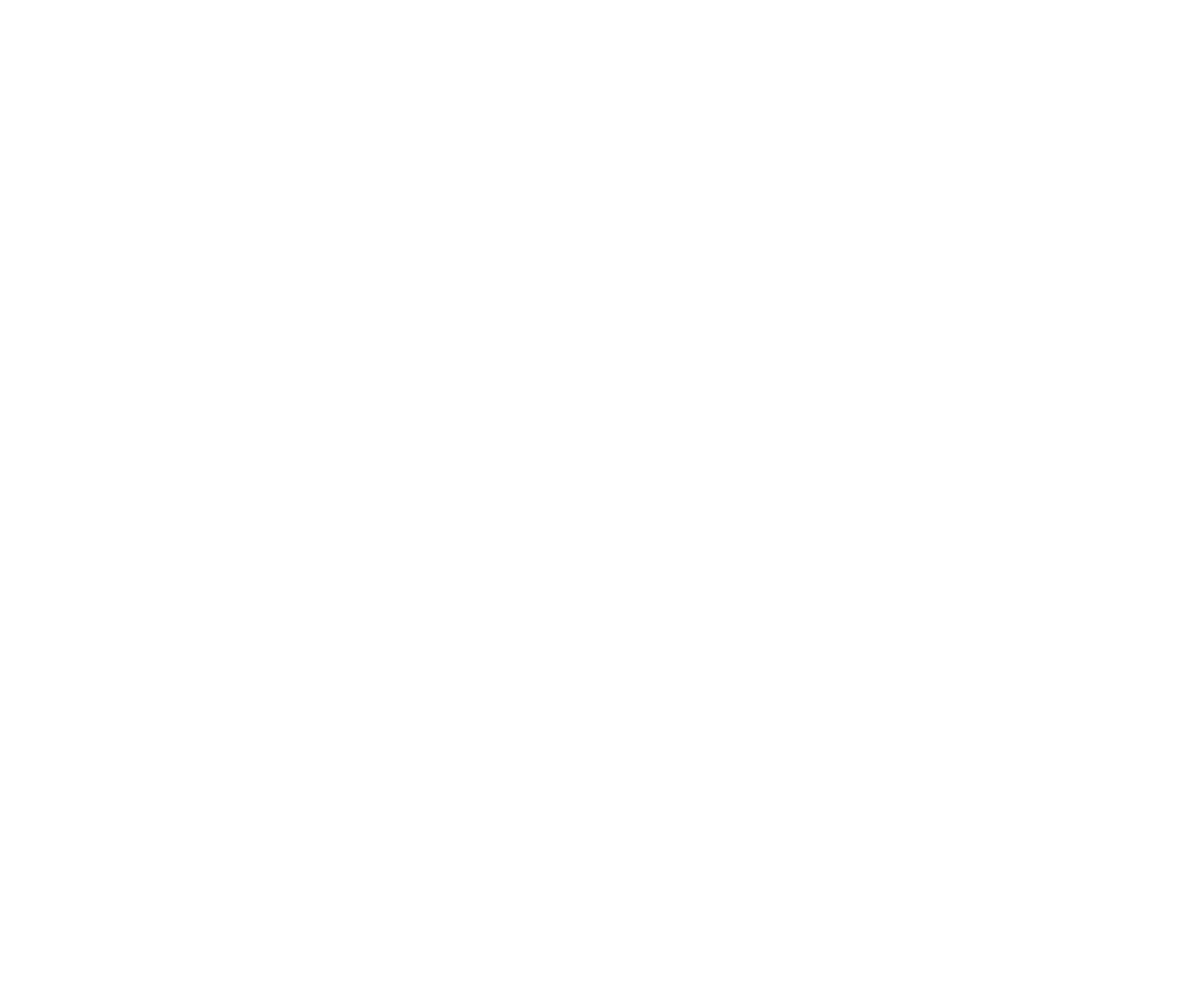
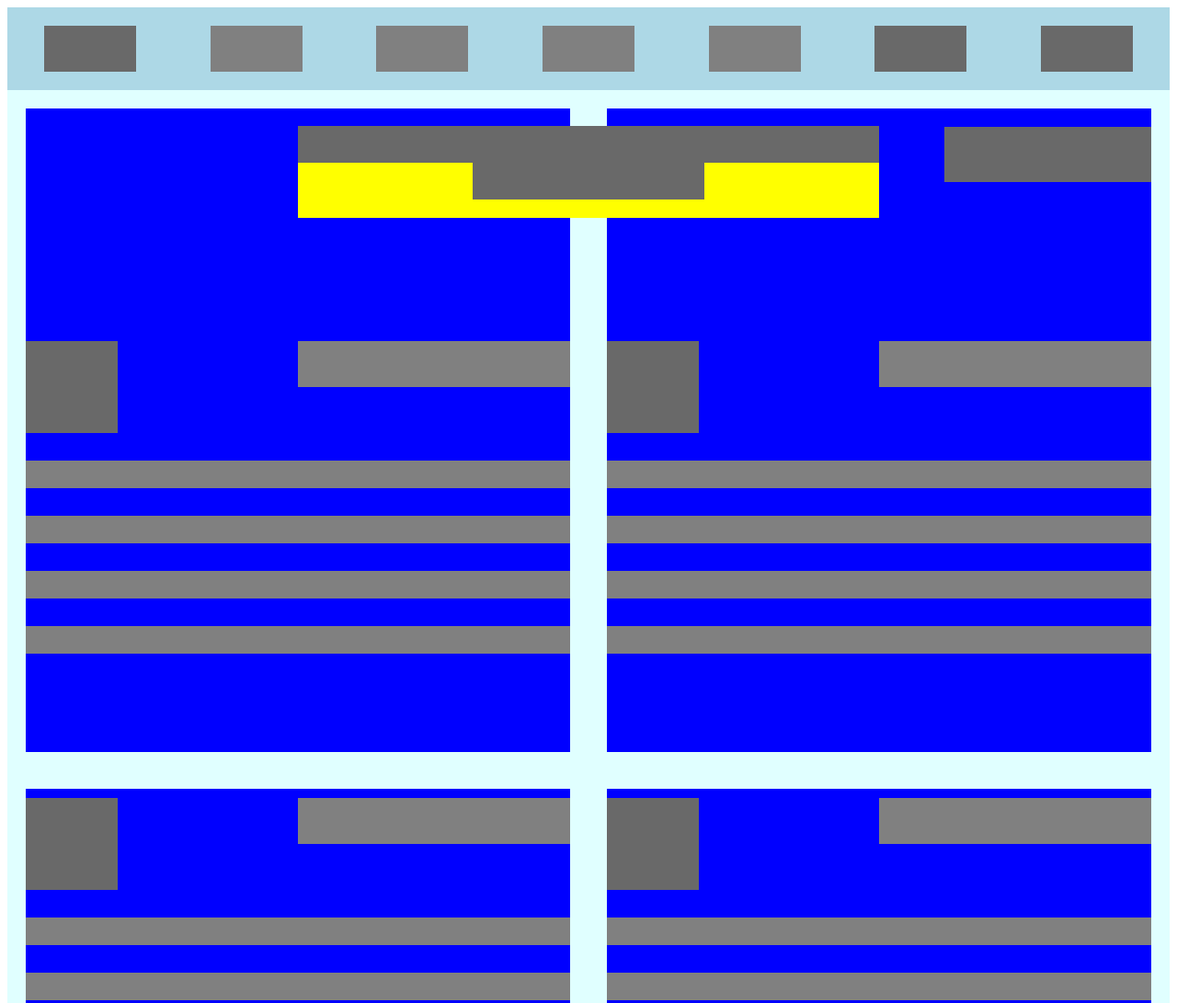
Before and after one commit to CodeSurfer3022/Smashing-Heatmap, a plain HTML site: page index.html in a window 1280 px wide. Shown: the top 1091 px of the page at 92% size. Before the commit the page ends 800 px from the top, so only its background shows below. Drawn offline with Linux system fonts and the light colour scheme.

Commit message:
Add content and heat for header and featured people

```diff
--- a/index.html
+++ b/index.html
@@ -7,6 +7,82 @@
         <link rel="stylesheet" href="stylesheets/styles.css" type="text/css">
     </head>
     <body>
+        <header>
+            <div class="high"></div>
+            <div class="medium"></div>
+            <div class="medium"></div>
+            <div class="medium"></div>
+            <div class="medium"></div>
+            <div class="high"></div>
+            <div class="high"></div>
+        </header>
+        <main>
+            <div class="people">
+                <h3>
+                    <span class="high"></span>
+                    <span class="high"></span>
+                </h3>
+                <div class="theme high"></div>
+                <div class="featured">
+                    <div class="card">
+                        <div class="card-header">
+                            <div class="profile high"></div>
+                            <div class="description medium"></div>
+                        </div>
+                        <div class="line medium"></div>
+                        <div class="line medium"></div>
+                        <div class="line medium"></div>
+                        <div class="line medium"></div>
+                    </div>
+                    <div class="card">
+                        <div class="card-header">
+                            <div class="profile high"></div>
+                            <div class="description medium"></div>
+                        </div>
+                        <div class="line medium"></div>
+                        <div class="line medium"></div>
+                        <div class="line medium"></div>
+                        <div class="line medium"></div>
+                    </div>
+                    <div class="card">
+                        <div class="card-header">
+                            <div class="profile high"></div>
+                            <div class="description medium"></div>
+                        </div>
+                        <div class="line medium"></div>
+                        <div class="line medium"></div>
+                        <div class="line medium"></div>
+                        <div class="line medium"></div>
+                    </div>
+                    <div class="card">
+                        <div class="card-header">
+                            <div class="profile high"></div>
+                            <div class="description medium"></div>
+                        </div>
+                        <div class="line medium"></div>
+                        <div class="line medium"></div>
+                        <div class="line medium"></div>
+                        <div class="line medium"></div>
+                    </div>
 
+                </div>
+            </div>
+            <!--people cards grid here 2 x 2-->
+            <!--announcement here full width-->
+            <!--news cards here 1 x 3-->
+            <!--membership here 1 small, 1 long, 1small-->
+            <!--news cards here 1 x 3-->
+            <!--announcement here with margin-->
+            <!--latest articles-->
+            <!--big add for subscription here-->
+            <!--person of the week-->
+            <!--people cards without background 3 x 2-->
+            <!--more links-->
+            <!--featured book-->
+            <!--smashing guides 1 x 2 small, 1 x 2 long-->
+            <!--see all guides-->
+        </main>
+        <footer>
+        </footer>
     </body>
 </html>
--- a/stylesheets/reset.css
+++ b/stylesheets/reset.css
@@ -0,0 +1,3 @@
+* {
+    box-sizing: border-box;
+}
--- a/stylesheets/styles.css
+++ b/stylesheets/styles.css
@@ -0,0 +1,106 @@
+.high {
+    background: dimgray;
+}
+
+.medium {
+    background: gray;
+}
+
+.low {
+    background: lightgray;
+}
+
+/* style header */
+header {
+    background: lightblue;
+    height: 90px;
+    display: flex;
+    align-items: center;
+    justify-content: space-around;
+}
+
+header div {
+    height: 50px;
+    width: 100px;
+}
+
+/* style main content */
+.people {
+    background: darkcyan;
+    position: relative;
+}
+
+.people h3 {
+    background: yellow;
+    display: inline-block;
+    position: absolute;
+    left: 50%;
+    transform: translate(-50%);
+    top: 20px;
+    height: 100px;
+    width: 50%;
+}
+
+.people h3 span:first-child {
+    width: 100%;
+}
+
+.people h3 span {
+    display: block;
+    height: 40%;
+    width: 40%;
+    margin: auto;
+}
+
+.theme {
+    width: 225px;
+    height: 60px;
+    position: absolute;
+    top: 40px;
+    right: 20px;
+}
+
+.featured {
+    background: lightcyan;
+    display: flex;
+    flex-wrap: wrap;
+}
+
+.card {
+    background: blue;
+    padding-top: 20%;
+    height: 700px;
+    margin: 20px;
+    flex: 40%;
+}
+
+.people .card:nth-child(3), .people .card:last-child {
+    height: 600px;
+    padding-top: 10px;
+}
+
+
+.card-header {
+    height: 100px;
+    position: relative;
+}
+
+.profile {
+    width: 100px;
+    height: 100px;
+    display: inline-block;
+}
+
+.description {
+    height: 50px;
+    width: 50%;
+    display: inline-block;
+    position: absolute;
+    top: 0;
+    right: 0;
+}
+
+.line {
+    margin: 30px 0;
+    height: 30px;
+}
```
